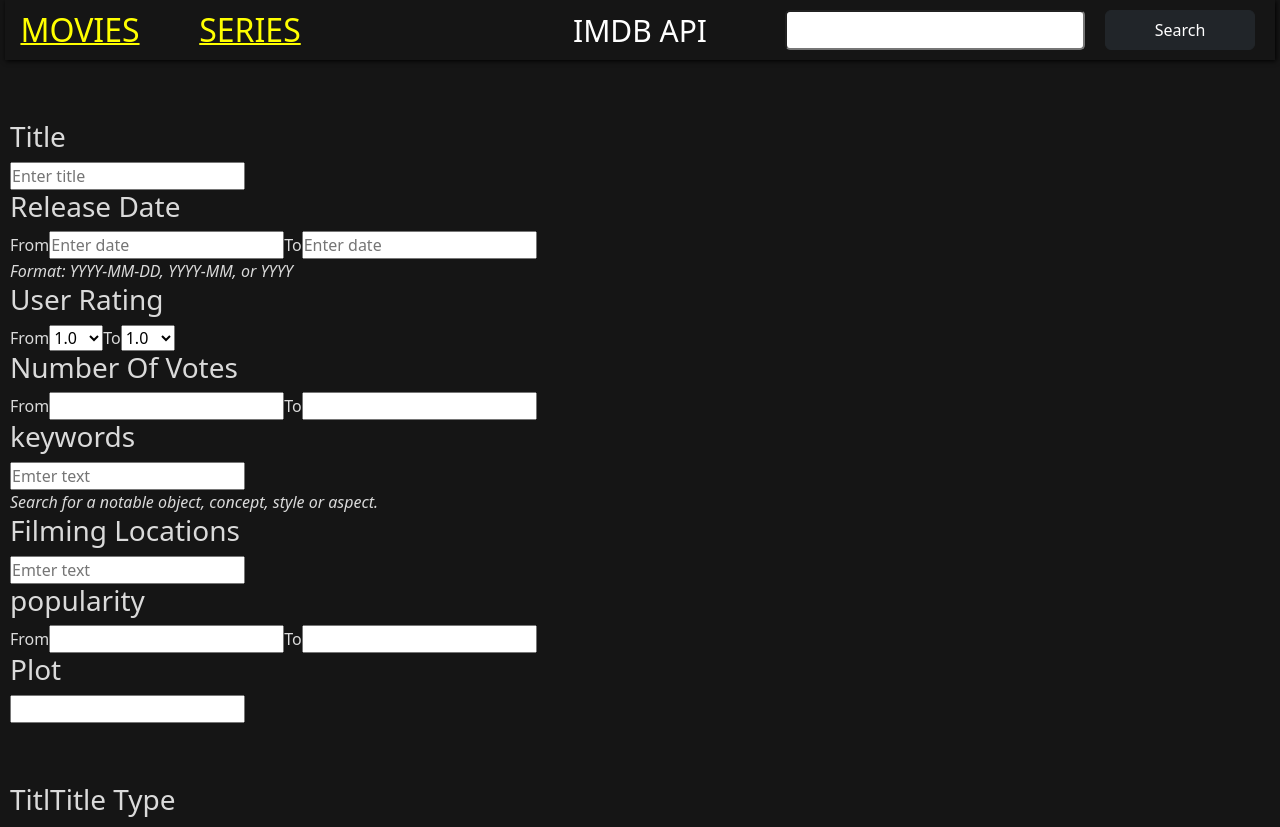
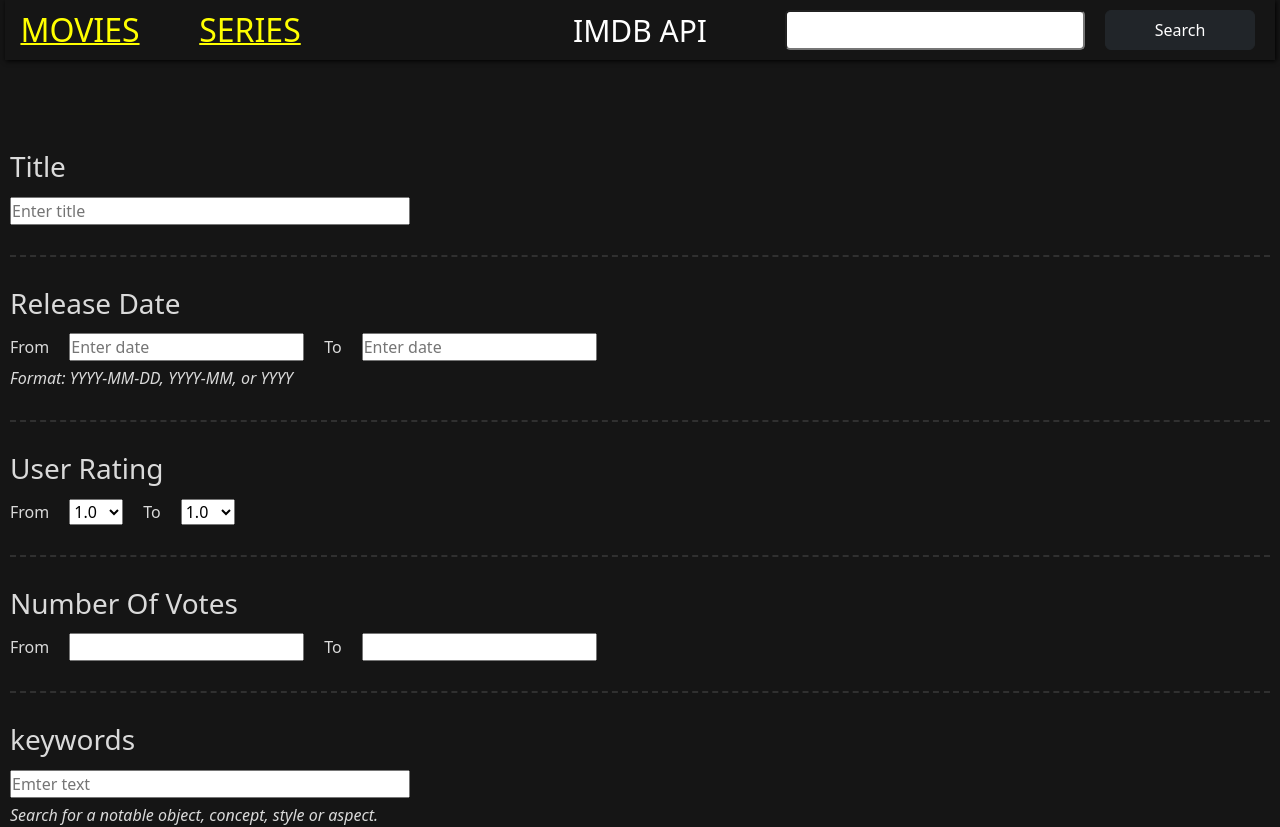
Before and after one commit to nikola-matkovic/imbd-api, a React (Create React App) app: page /advencedSearch in a window 1280 px wide. Shown: the top 827 px of the page. Built offline with nearby package versions, Linux system fonts and the light colour scheme; no server answers.

Commit message:
finsihed project

```diff
--- a/src/components/AdvencedSearch/index.jsx
+++ b/src/components/AdvencedSearch/index.jsx
@@ -231,7 +231,6 @@
                         onChange={(e) => setKeywords(e.target.value)}
                         placeholder="Emter text"
                     />
-                    <br />
                     <i>
                         Search for a notable object, concept, style or aspect.
                     </i>
--- a/src/components/AdvencedSearch/style.module.css
+++ b/src/components/AdvencedSearch/style.module.css
@@ -90,3 +90,25 @@
 .resultHeader {
     color: white;
 }
+.inputs {
+    display: flex;
+    flex-direction: column;
+}
+.inputs > div {
+    margin-top: 30px;
+    border-bottom: 2px dashed rgb(48, 48, 48);
+    padding-bottom: 30px;
+    display: flex;
+    flex-direction: column;
+    gap: 5px;
+}
+.inputs input {
+    max-width: 400px;
+}
+
+.inputGroup {
+    display: flex;
+    justify-content: flex-start;
+    align-items: center;
+    gap: 20px;
+}
```
